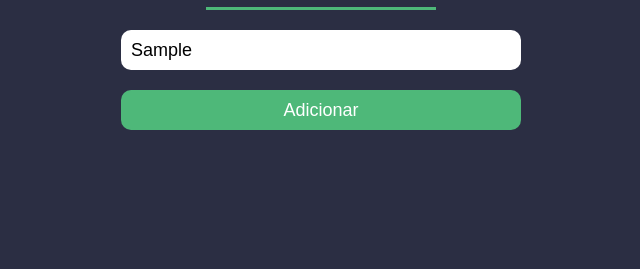
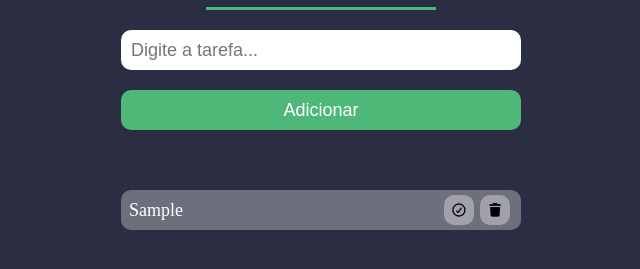
Before and after one commit to Matheus-Ellenberger/To-Do-List, a plain HTML site: page index.html in a window 1280 px wide. Both pictures are taken after typing "Sample" into the empty fields and a click on the button "Adicionar". Shown: the part 111-380 px from the top of the page, without its empty margins (319-959 px from the left). Drawn offline with Linux system fonts and the light colour scheme.

Commit message:
Adicionado as funcionalidades principais

```diff
--- a/index.html
+++ b/index.html
@@ -8,12 +8,14 @@
     <title>List To Do</title>
     <!-- CSS -->
     <link rel="stylesheet" href="style.css">
+    <!-- fontawesome -->
+    <link rel="stylesheet" href="fontawesome/css/all.min.css">
     <!-- JAVASCRIPT -->
     <script src="script.js" defer></script>
 </head>
 <body>
 
-    <section id="list">
+    <div id="list">
         <div class="container">
             <h1>To Do List</h1>
             <div class="line"></div>
@@ -22,9 +24,12 @@
 
             <button id="btnAdd">Adicionar</button>
 
-            <div id="itens"></div>
+
+                <ul id="listTodo">
+
+                </ul>
         </div>
-    </section>
+    </div>
 
 </body>
 </html>
--- a/script.js
+++ b/script.js
@@ -0,0 +1,88 @@
+const inputNovaTarefa = document.getElementById('input');
+const btnNovaTarefa = document.getElementById('btnAdd');
+const listaTarefas = document.getElementById('listTodo');
+
+inputNovaTarefa.addEventListener('keypress', (e) => {
+
+    if (e.keyCode == 13) {
+        let tarefa = {
+            nome: inputNovaTarefa.value,
+            id: gerarId()
+        }
+        adicionarTarefa(tarefa);
+    }
+
+});
+
+btnNovaTarefa.addEventListener('click', (e) => {
+    e.preventDefault();
+
+    let tarefa = {
+        nome: inputNovaTarefa.value,
+        id: gerarId()
+    }
+    adicionarTarefa(tarefa);
+
+});
+
+function gerarId () {
+    return Math.floor(Math.random() * 3000);
+};
+
+function adicionarTarefa(tarefa) {
+
+    let li = criarTagLi(tarefa);
+    listaTarefas.appendChild(li);
+    inputNovaTarefa.value = "";
+
+};
+
+function criarTagLi (tarefa) {
+
+    let li = document.createElement('li');
+    li.id = tarefa.id;
+
+    let span = document.createElement('span');
+    span.classList.add('textoTarefa');
+    span.innerHTML = tarefa.nome;
+
+    let div = document.createElement('div');
+
+    let btnDelet = document.createElement('button')
+    btnDelet.classList.add('btnAcao');
+    btnDelet.innerHTML = '<i class="fa-solid fa-trash"></i>';
+    btnDelet.setAttribute('onclick', `delet(${tarefa.id})`);
+
+    let btnDone = document.createElement('button')
+    btnDone.classList.add('btnAcao');
+    btnDone.innerHTML = '<i class="fa-regular fa-circle-check"></i>';
+    btnDone.setAttribute('onclick', `done(${tarefa.id})`);
+
+    div.appendChild(btnDone);
+    div.appendChild(btnDelet);
+
+    li.appendChild(span);
+    li.appendChild(div);
+    return li;
+
+};
+
+function delet(idTarefa) {
+
+    let confirmacao = window.confirm('Tem certeza que deseja excluir?')
+    if (confirmacao) {
+        let li = document.getElementById(`${idTarefa}`);
+        if (li) {
+            listaTarefas.removeChild(li);
+        }
+    }
+
+};
+
+function done(idTarefa) {
+
+    let li = document.getElementById(`${idTarefa}`);
+    if (li) {
+        listaTarefas.removeChild(li);
+    }
+};
--- a/style.css
+++ b/style.css
@@ -57,9 +57,38 @@ body {
     margin: 10px 0px;
     border-radius: 10px;
     cursor: pointer;
+    margin-bottom: 40px;
 }
 
 #btnAdd:hover {
     transition: all ease .3s;
     background-color: #2a7247;
 }
+
+#listTodo li {
+    font-size: 18px;
+    display: flex;
+    justify-content: space-between;
+    align-items: center;
+    border-radius: 10px;
+    width: 400px;
+    padding: 0px 8px;
+    height: 40px;
+    background-color: #ffffff4f;
+    margin-top: 20px;
+}
+
+.btnAcao {
+    width: 30px;
+    height: 30px;
+    border: 0;
+    margin: 0px 3px;
+    border-radius: 10px;
+    background-color: #ffffff5a;
+}
+
+.btnAcao:hover {
+    transition: all ease .3s;
+    background-color: #ffffffa5;
+    cursor: pointer;
+}
```
Also changed, not shown: img/concluido.png (added), img/lixeira-de-reciclagem.png (added), 2 other files.
